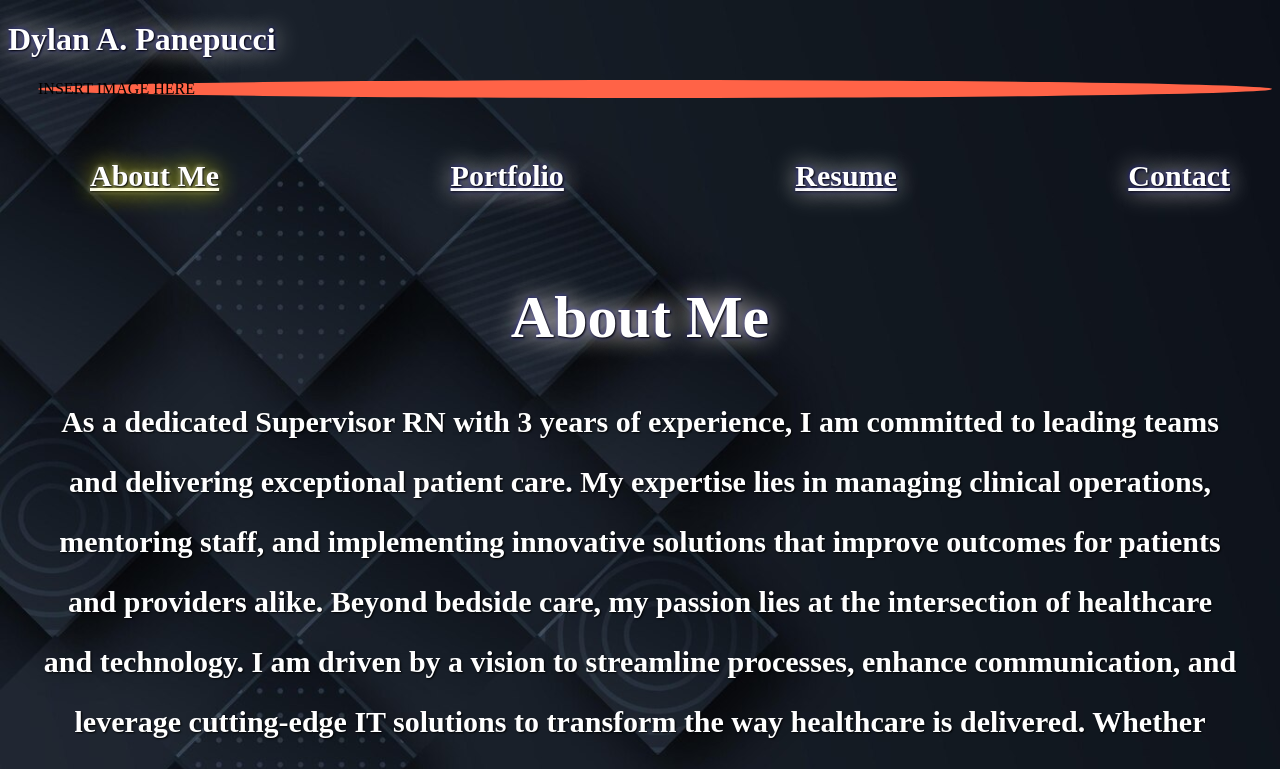
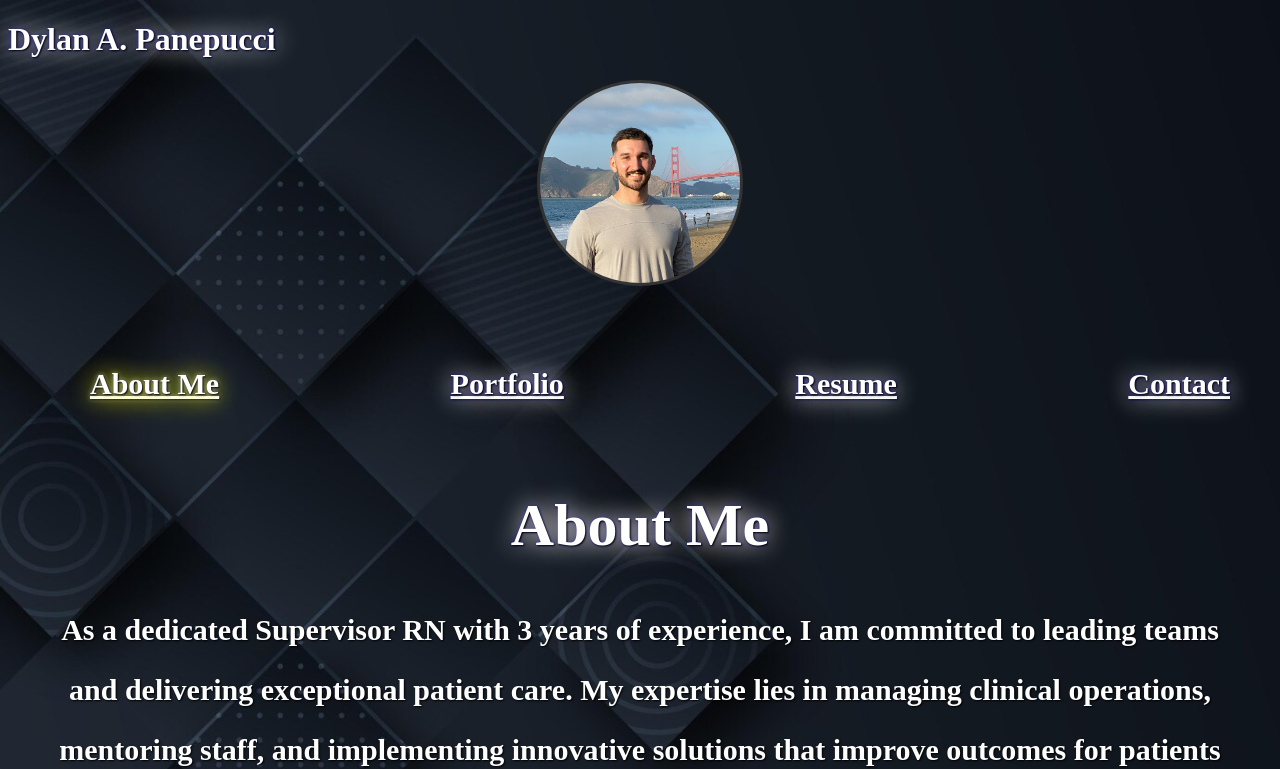
Before and after one commit to dpanepucci/DAPPortfolio, a React (Vite) app in the folder Develop/: page / in a window 1280 px wide. Shown: the top 769 px of the page. Built offline with nearby package versions, Linux system fonts and the light colour scheme.

Commit message:
profile picture added

```diff
--- a/Develop/index.html
+++ b/Develop/index.html
@@ -10,7 +10,7 @@
   <body>
     <header>
       <h1 class="name">Dylan A. Panepucci</h1>
-      <div class="img-header">INSERT IMAGE HERE</div>
+      <div class="img-header"></div>
     </header>
     <div id="root"></div>
     <script type="module" src="/src/main.jsx"></script>
--- a/Develop/src/styles/index.css
+++ b/Develop/src/styles/index.css
@@ -7,12 +7,14 @@
 
 /* Profile Picture */
 .img-header {
-    background-color: tomato;
-    /* background-image: ADD IMAGE HERE; */
+    width: 200px;
+    height: 200px;
+    background-image: url('../../public/img/profile-picture.jpg');
+    background-size: cover;
+    background-position: center;
     border-radius: 50%;
-    display: flex;
-    justify-content: flex-start;
-    margin-left: 30px;
+    border: 3px solid #333;
+    margin: 20px auto;
 }
 
 body {
```
Also changed, not shown: Develop/public/img/profile-picture.jpg (added).
